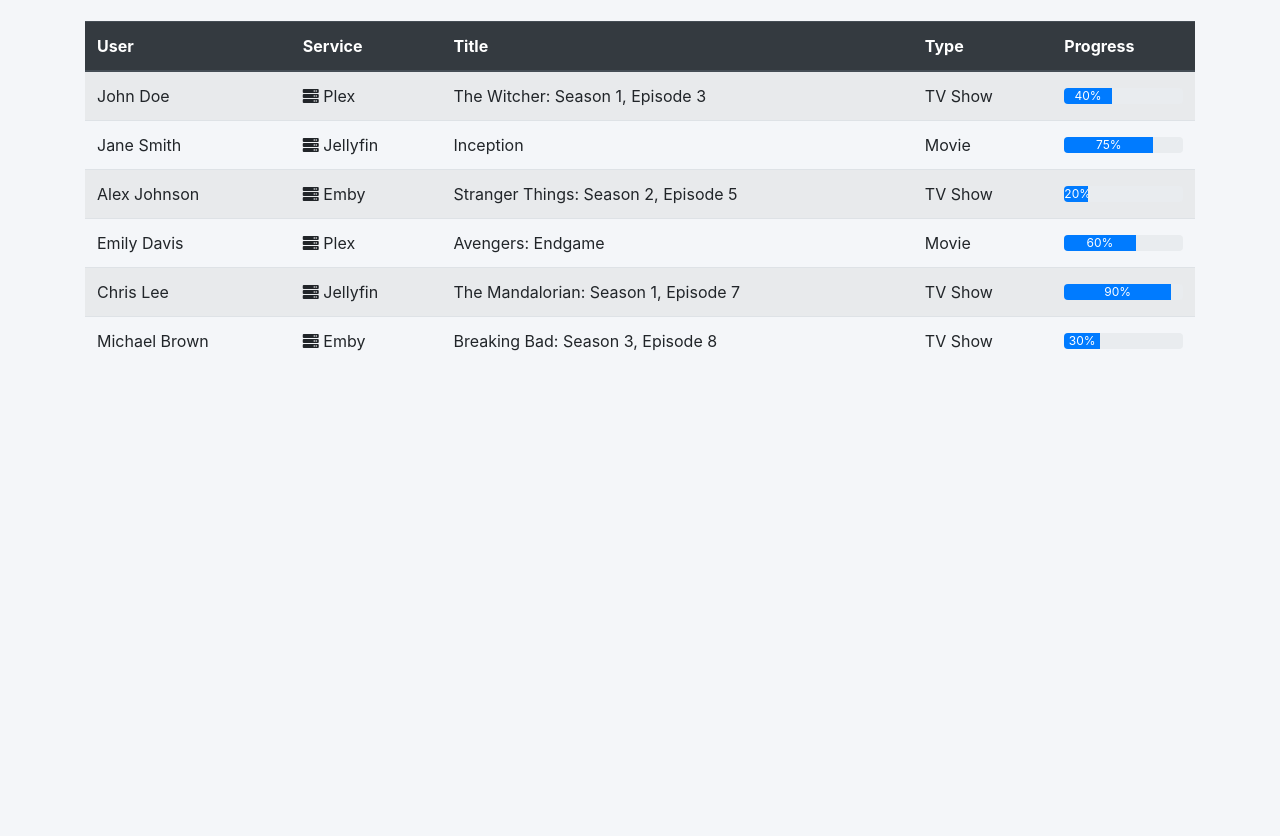
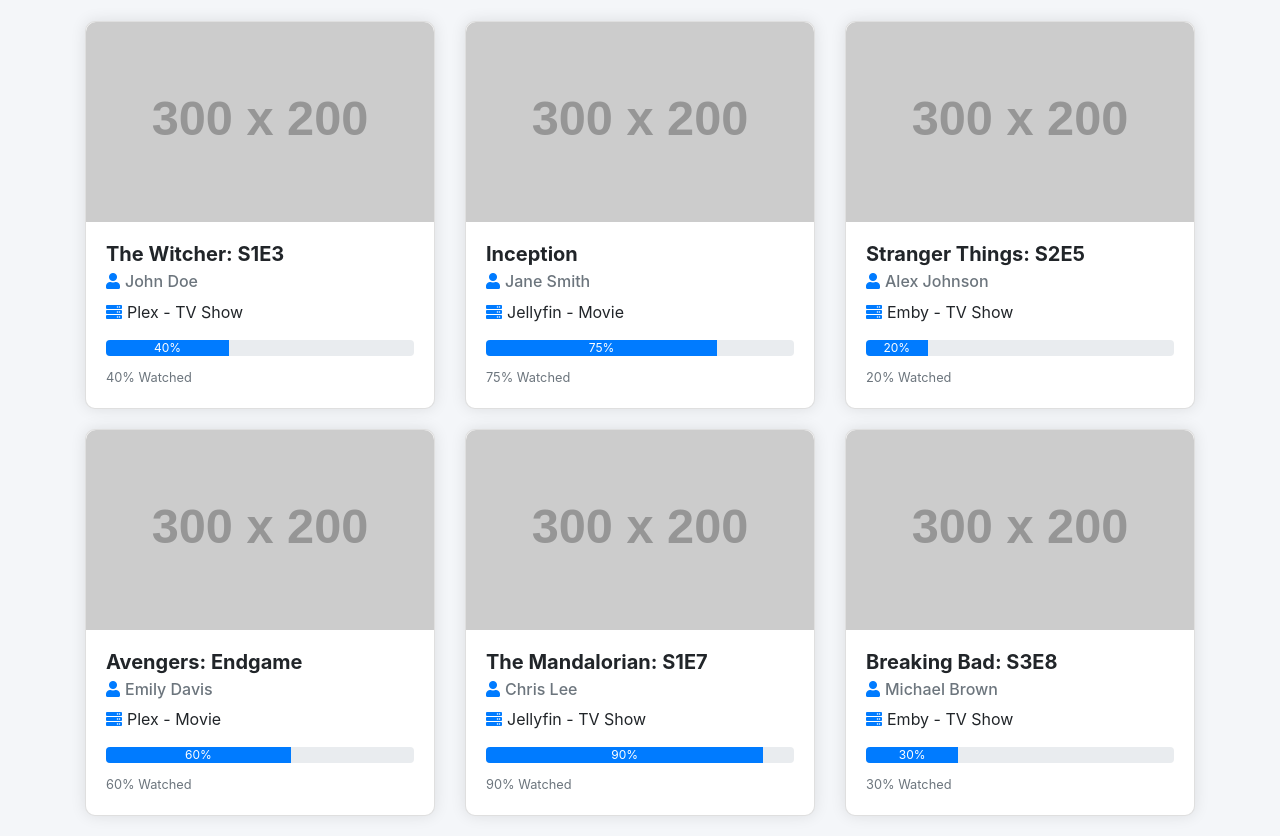
Before and after one commit to Keenan-sad/docker, a plain HTML site: page activities.html in a window 1280 px wide. Shown: the part 169-1005 px from the top of the page. Before the commit the page ends 800 px from the top, so only its background shows below. Drawn offline with nearby package versions, Linux system fonts and the light colour scheme; placeholder pictures from the web are drawn by us.

Commit message:
Update activities.html

```diff
--- a/activities.html
+++ b/activities.html
@@ -16,13 +16,35 @@
             padding-top: 80px;
         }
 
-        .table td,
-        .table th {
-            vertical-align: middle;
+        .card {
+            margin-bottom: 20px;
+            border-radius: 10px;
+            box-shadow: 0 0 15px rgba(0, 0, 0, 0.1);
+        }
+
+        .card-title {
+            font-size: 1.25rem;
+            font-weight: bold;
+        }
+
+        .card-subtitle {
+            font-size: 1rem;
+            margin-bottom: 10px;
         }
 
         .progress-bar {
             background-color: #007bff;
+        }
+
+        .poster-img {
+            height: 200px;
+            object-fit: cover;
+            border-radius: 10px 10px 0 0;
+        }
+
+        .service-icon {
+            color: #007bff;
+            margin-right: 5px;
         }
     </style>
 </head>
@@ -85,98 +107,109 @@
     <!-- Main Content -->
     <div class="container mt-5">
         <h2 class="mb-4">Currently Playing Activities</h2>
-        <div class="table-responsive">
-            <table class="table table-striped table-hover">
-                <thead class="thead-dark">
-                    <tr>
-                        <th scope="col">User</th>
-                        <th scope="col">Service</th>
-                        <th scope="col">Title</th>
-                        <th scope="col">Type</th>
-                        <th scope="col">Progress</th>
-                    </tr>
-                </thead>
-                <tbody>
-                    <!-- Example Row 1 -->
-                    <tr>
-                        <td>John Doe</td>
-                        <td><i class="fas fa-server"></i> Plex</td>
-                        <td>The Witcher: Season 1, Episode 3</td>
-                        <td>TV Show</td>
-                        <td>
-                            <div class="progress">
+        <div class="row">
+            <!-- Example Card 1 -->
+            <div class="col-md-4">
+                <div class="card">
+                    <img src="https://via.placeholder.com/300x200?text=The+Witcher" class="card-img-top poster-img"
+                        alt="The Witcher">
+                    <div class="card-body">
+                        <h5 class="card-title">The Witcher: S1E3</h5>
+                        <h6 class="card-subtitle mb-2 text-muted"><i class="fas fa-user service-icon"></i>John Doe</h6>
+                        <p class="card-text"><i class="fas fa-server service-icon"></i>Plex - TV Show</p>
+                        <div class="progress mb-2">
                             <div class="progress-bar" role="progressbar" style="width: 40%;" aria-valuenow="40"
                                 aria-valuemin="0" aria-valuemax="100">40%</div>
                         </div>
-                        </td>
-                    </tr>
-                    <!-- Example Row 2 -->
-                    <tr>
-                        <td>Jane Smith</td>
-                        <td><i class="fas fa-server"></i> Jellyfin</td>
-                        <td>Inception</td>
-                        <td>Movie</td>
-                        <td>
-                            <div class="progress">
+                        <p class="card-text"><small class="text-muted">40% Watched</small></p>
+                    </div>
+                </div>
+            </div>
+            <!-- Example Card 2 -->
+            <div class="col-md-4">
+                <div class="card">
+                    <img src="https://via.placeholder.com/300x200?text=Inception" class="card-img-top poster-img"
+                        alt="Inception">
+                    <div class="card-body">
+                        <h5 class="card-title">Inception</h5>
+                        <h6 class="card-subtitle mb-2 text-muted"><i class="fas fa-user service-icon"></i>Jane Smith</h6>
+                        <p class="card-text"><i class="fas fa-server service-icon"></i>Jellyfin - Movie</p>
+                        <div class="progress mb-2">
                             <div class="progress-bar" role="progressbar" style="width: 75%;" aria-valuenow="75"
                                 aria-valuemin="0" aria-valuemax="100">75%</div>
                         </div>
-                        </td>
-                    </tr>
-                    <!-- Example Row 3 -->
-                    <tr>
-                        <td>Alex Johnson</td>
-                        <td><i class="fas fa-server"></i> Emby</td>
-                        <td>Stranger Things: Season 2, Episode 5</td>
-                        <td>TV Show</td>
-                        <td>
-                            <div class="progress">
+                        <p class="card-text"><small class="text-muted">75% Watched</small></p>
+                    </div>
+                </div>
+            </div>
+            <!-- Example Card 3 -->
+            <div class="col-md-4">
+                <div class="card">
+                    <img src="https://via.placeholder.com/300x200?text=Stranger+Things" class="card-img-top poster-img"
+                        alt="Stranger Things">
+                    <div class="card-body">
+                        <h5 class="card-title">Stranger Things: S2E5</h5>
+                        <h6 class="card-subtitle mb-2 text-muted"><i class="fas fa-user service-icon"></i>Alex Johnson</h6>
+                        <p class="card-text"><i class="fas fa-server service-icon"></i>Emby - TV Show</p>
+                        <div class="progress mb-2">
                             <div class="progress-bar" role="progressbar" style="width: 20%;" aria-valuenow="20"
                                 aria-valuemin="0" aria-valuemax="100">20%</div>
                         </div>
-                        </td>
-                    </tr>
-                    <!-- Example Row 4 -->
-                    <tr>
-                        <td>Emily Davis</td>
-                        <td><i class="fas fa-server"></i> Plex</td>
-                        <td>Avengers: Endgame</td>
-                        <td>Movie</td>
-                        <td>
-                            <div class="progress">
+                        <p class="card-text"><small class="text-muted">20% Watched</small></p>
+                    </div>
+                </div>
+            </div>
+            <!-- Example Card 4 -->
+            <div class="col-md-4">
+                <div class="card">
+                    <img src="https://via.placeholder.com/300x200?text=Avengers+Endgame" class="card-img-top poster-img"
+                        alt="Avengers Endgame">
+                    <div class="card-body">
+                        <h5 class="card-title">Avengers: Endgame</h5>
+                        <h6 class="card-subtitle mb-2 text-muted"><i class="fas fa-user service-icon"></i>Emily Davis</h6>
+                        <p class="card-text"><i class="fas fa-server service-icon"></i>Plex - Movie</p>
+                        <div class="progress mb-2">
                             <div class="progress-bar" role="progressbar" style="width: 60%;" aria-valuenow="60"
                                 aria-valuemin="0" aria-valuemax="100">60%</div>
                         </div>
-                        </td>
-                    </tr>
-                    <!-- Example Row 5 -->
-                    <tr>
-                        <td>Chris Lee</td>
-                        <td><i class="fas fa-server"></i> Jellyfin</td>
-                        <td>The Mandalorian: Season 1, Episode 7</td>
-                        <td>TV Show</td>
-                        <td>
-                            <div class="progress">
+                        <p class="card-text"><small class="text-muted">60% Watched</small></p>
+                    </div>
+                </div>
+            </div>
+            <!-- Example Card 5 -->
+            <div class="col-md-4">
+                <div class="card">
+                    <img src="https://via.placeholder.com/300x200?text=The+Mandalorian" class="card-img-top poster-img"
+                        alt="The Mandalorian">
+                    <div class="card-body">
+                        <h5 class="card-title">The Mandalorian: S1E7</h5>
+                        <h6 class="card-subtitle mb-2 text-muted"><i class="fas fa-user service-icon"></i>Chris Lee</h6>
+                        <p class="card-text"><i class="fas fa-server service-icon"></i>Jellyfin - TV Show</p>
+                        <div class="progress mb-2">
                             <div class="progress-bar" role="progressbar" style="width: 90%;" aria-valuenow="90"
                                 aria-valuemin="0" aria-valuemax="100">90%</div>
                         </div>
-                        </td>
-                    </tr>
-                    <!-- Example Row 6 -->
-                    <tr>
-                        <td>Michael Brown</td>
-                        <td><i class="fas fa-server"></i> Emby</td>
-                        <td>Breaking Bad: Season 3, Episode 8</td>
-                        <td>TV Show</td>
-                        <td>
-                            <div class="progress">
+                        <p class="card-text"><small class="text-muted">90% Watched</small></p>
+                    </div>
+                </div>
+            </div>
+            <!-- Example Card 6 -->
+            <div class="col-md-4">
+                <div class="card">
+                    <img src="https://via.placeholder.com/300x200?text=Breaking+Bad" class="card-img-top poster-img"
+                        alt="Breaking Bad">
+                    <div class="card-body">
+                        <h5 class="card-title">Breaking Bad: S3E8</h5>
+                        <h6 class="card-subtitle mb-2 text-muted"><i class="fas fa-user service-icon"></i>Michael Brown</h6>
+                        <p class="card-text"><i class="fas fa-server service-icon"></i>Emby - TV Show</p>
+                        <div class="progress mb-2">
                             <div class="progress-bar" role="progressbar" style="width: 30%;" aria-valuenow="30"
                                 aria-valuemin="0" aria-valuemax="100">30%</div>
                         </div>
-                        </td>
-                    </tr>
-                </tbody>
-            </table>
+                        <p class="card-text"><small class="text-muted">30% Watched</small></p>
+                    </div>
+                </div>
+            </div>
         </div>
     </div>
 
```
Lines whose indentation alone changed are shown as unchanged.
